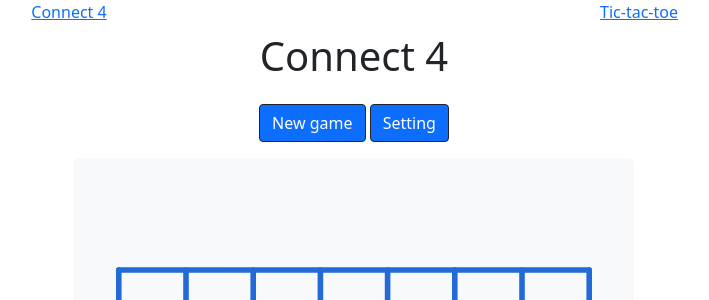
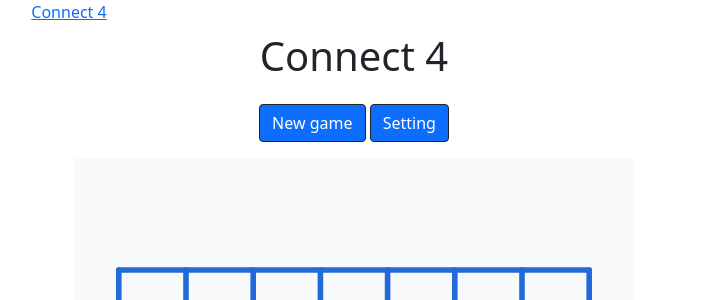
Before and after one commit to Mark-YH/minimax, a Django app: page /connect4/ in a window 1280 px wide. Shown: the top 300 px of the page, without its empty margins (286-995 px from the left). Run offline with Django 3.2, Linux system fonts and the light colour scheme; some libraries are stand-ins or nearby versions.

Commit message:
removed tic-tac-toe link

```diff
--- a/templates/index.html
+++ b/templates/index.html
@@ -6,9 +6,9 @@
       <div class="col-sm-6">
         <a href="/connect4">Connect 4</a>
       </div>
-      <div class="col-sm-6">
-        <a href="/tictactoe">Tic-tac-toe</a>
-      </div>
+{#      <div class="col-sm-6">#}
+{#        <a href="/tictactoe">Tic-tac-toe</a>#}
+{#      </div>#}
     </div>
     <div class="row">
       <div class="col-sm-12 mt-2 text-center">
```
